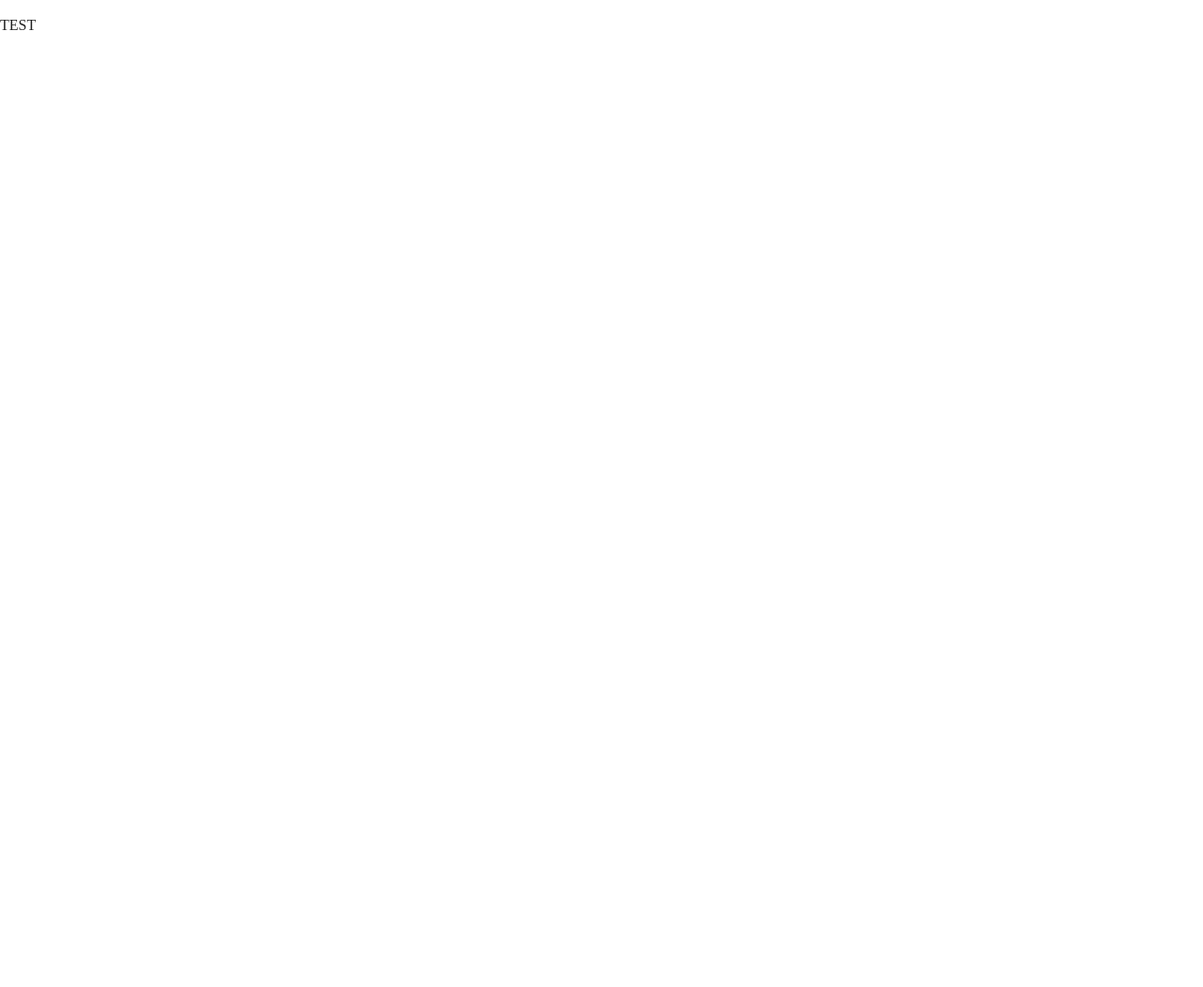
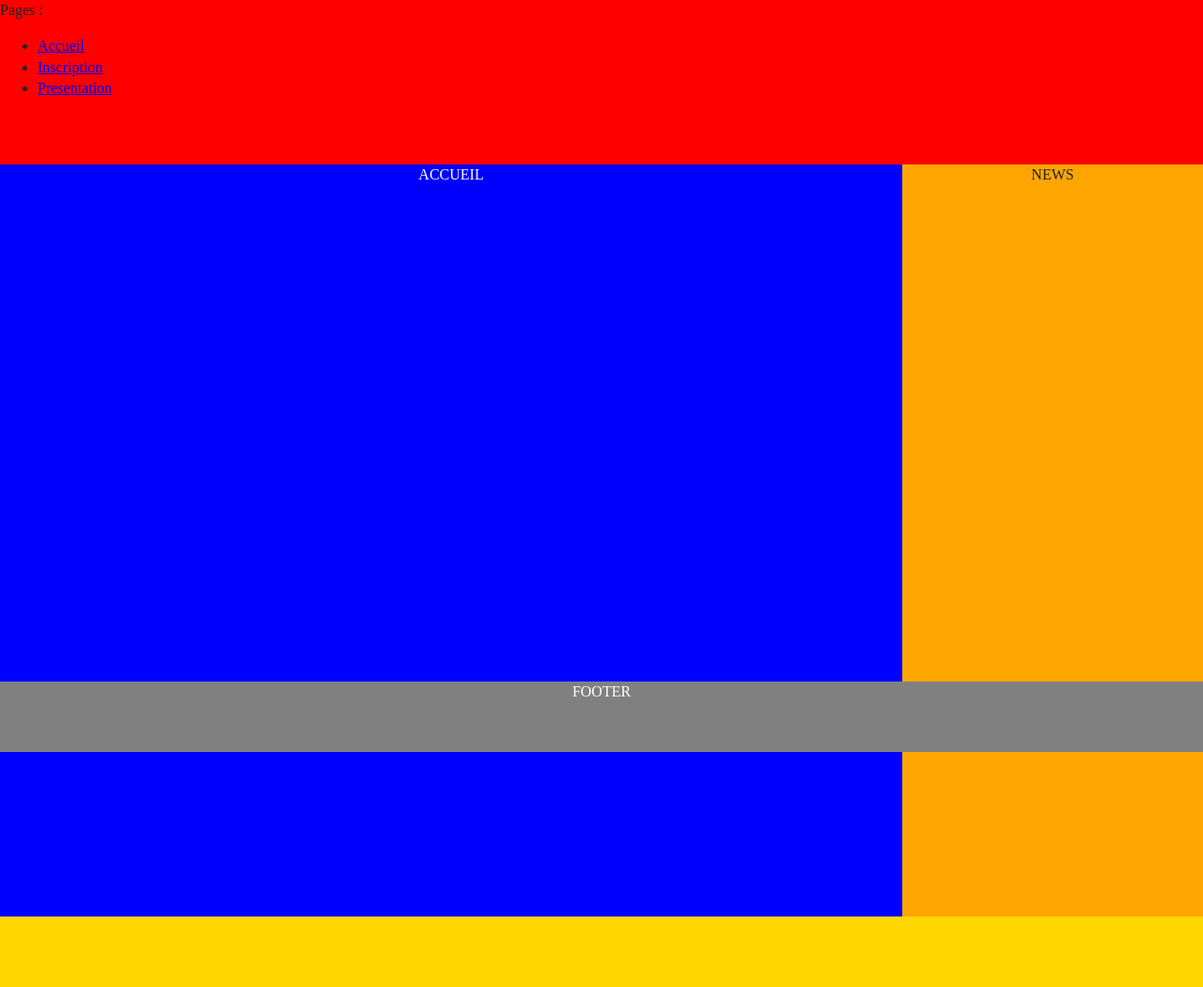
Before and after one commit to dadapawa/TP2, a PHP site: page / in a window 1280 px wide. Before the commit the page is almost empty. Shown: the whole page at 94% size. Before the commit the page ends 32 px from the top, so only its background shows below. Run offline with PHP 8.4, Linux system fonts and the light colour scheme; some libraries are stand-ins or nearby versions.

Commit message:
Finition placement de base

```diff
--- a/css/main.css
+++ b/css/main.css
@@ -97,21 +97,64 @@ textarea {
    Author's custom styles
    ========================================================================== */
 
+html {
+    box-sizing: border-box;
+}
 
 
+header {
+    height: 175px;
+    background-color : red;
+    width: 100%;
+    position: fixed;
+    top: 0;
+}
 
+body {
+    background-color: gold;
+    margin: 0;
+    padding: 0;
+}
 
+.section_principale {
+    width: 100%;
+    height: 100vh;
+    background-color: pink;
+    margin-top: 175px;
+    margin-bottom: 75px;
 
+}
 
+article{
+    width: 75%;
+    height: 100%;
+    color: white;
+    background-color: blue;
+    float: left;
+}
 
+aside{
+    width:25%;
+    height: 100%;
+    background-color: orange;
+    margin-left: 75%;
+    position: fixed;
 
+}
 
+footer {
+    color: white;
+    height: 75px;
+    background-color : gray;
+    width: 100%;
+    position: fixed;
+    bottom: 0;
+}
 
-
-
-
-
-
+p {
+    text-align: center;
+    margin: 0;
+}
 
 /* ==========================================================================
    Helper classes
--- /dev/null
+++ b/includes/accueil.php
@@ -0,0 +1 @@
+<p> ACCUEIL </p>
--- /dev/null
+++ b/includes/footer.php
@@ -0,0 +1 @@
+<p> FOOTER </p>
--- /dev/null
+++ b/includes/header.php
@@ -0,0 +1,8 @@
+<nav>
+	Pages :
+	<ul>
+		<li><a href="?page=accueil">Accueil</a></li>
+        <li><a href="?page=inscription">Inscription</a></li>
+        <li><a href="?page=presentation">Presentation</a></li>
+	</ul>
+</nav>
--- /dev/null
+++ b/includes/inscription.php
@@ -0,0 +1 @@
+<p> INSCRIPTION </p>
--- /dev/null
+++ b/includes/news.php
@@ -0,0 +1 @@
+<p> NEWS </p>
--- /dev/null
+++ b/includes/presentation.php
@@ -0,0 +1 @@
+<p> PRESENTATION </p>
--- a/index.php
+++ b/index.php
@@ -8,14 +8,40 @@
         <![endif]-->
 
         <!-- Add your site or application content here -->
-        <p> TEST </p>
+        <header> <?php include_once 'includes/header.php'; ?> </header>
 
+        <main>
+        <div class="section_principale">
+            <article>
+                <?php
 
+                    if(isset($_GET['page']))
+                    {
+                        if($_GET['page'] == 'accueil')
+                        {
+                            include_once 'includes/accueil.php';
+                        }
+                        elseif($_GET['page'] == 'inscription')
+                        {
+                            include_once 'includes/inscription.php';
+                        }
+                        elseif($_GET['page'] == 'presentation')
+                        {
+                            include_once 'includes/presentation.php';
+                        }
+                    }
+                    else
+                    {
+                        include_once 'includes/accueil.php';
+                    }
 
+                ?>
+            </article>
+            <aside> <?php include_once 'includes/news.php'; ?> </aside>
+        </div>
+        </main>
 
-
-
-
+        <footer> <?php include_once 'includes/footer.php'; ?> </footer>
 
     <?php include_once 'includes/javascript.php'; ?>
 
```
Also changed, not shown: includes/functions.php (added).
